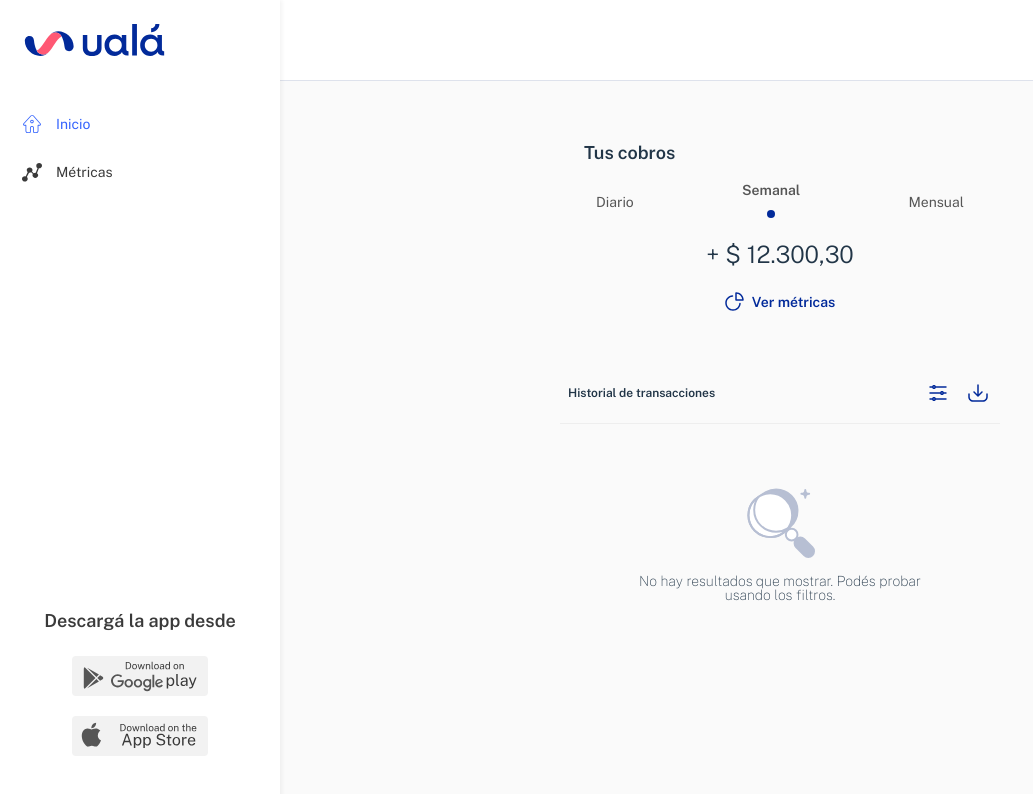
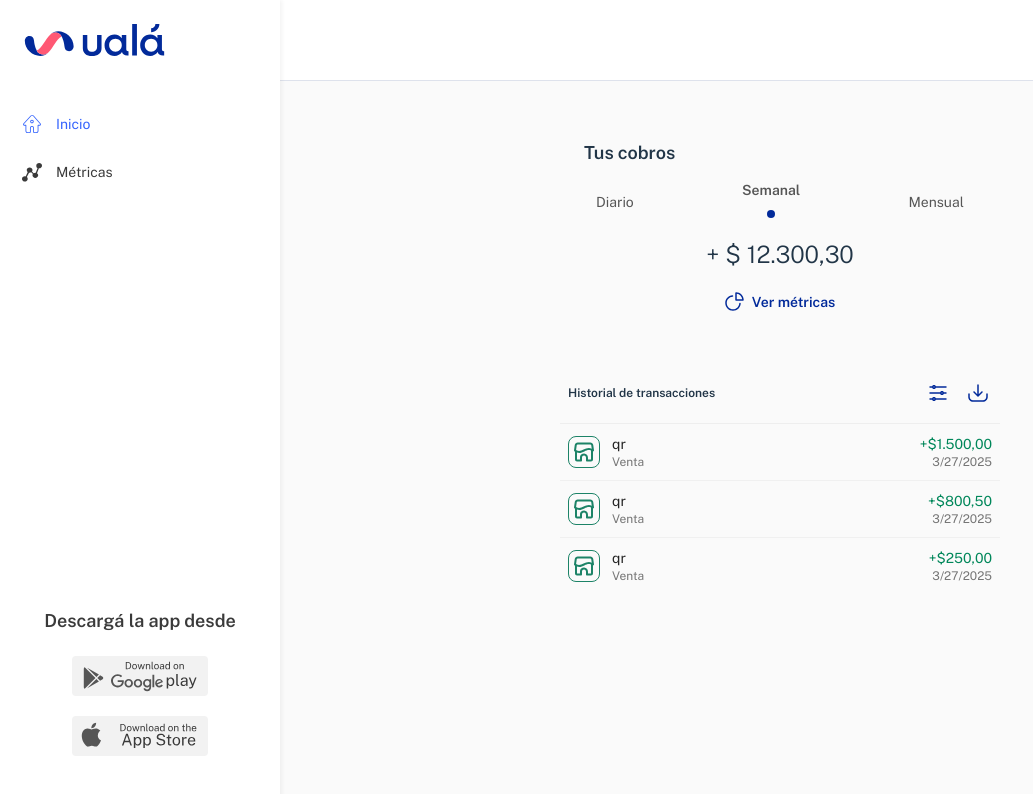
Before and after one commit to ccarlitoxs/uala-challenge, a React (Vite) app: page / in a window 1280 px wide. Shown: the top 794 px of the page, without its empty margins (0-1033 px from the left). Built offline with nearby package versions, Linux system fonts and the light colour scheme.

Commit message:
feat: Add utility function to capitalize the first letter of a string, update index.css with new color variables, and refactor TransactionList component for cleaner rendering

```diff
--- /dev/null
+++ b/src/helpers/utils.ts
@@ -0,0 +1,3 @@
+export const capitalizeFirstLetter = (string: string) => {
+    return string.charAt(0).toUpperCase() + string.slice(1).toLowerCase();
+};
--- a/src/index.css
+++ b/src/index.css
@@ -75,9 +75,15 @@
     --primary: #022a9a;
     --primary-hover: #022a9a90;
     --primary-light: #3564fd;
+    --primary-light-hover: #3564fd90;
+    --primary-dark: #002066;
+
     --background-main: #fafafa;
     --background-header: #ffffff;
     --background-drawer: #ffffff;
+    --background-calendar: #ffffff;
+    --background-calendar-range: #e7eeff;
+    --background-chips-select: #E0EDFF;
 
     --text-primary: #313643;
     --text-secondary: #f1f1f1;
--- a/src/screens/Home.tsx
+++ b/src/screens/Home.tsx
@@ -33,9 +33,7 @@ const Home = () => {
                     </ButtonPresets.TextPrimaryButton>
                 </MetricsContainer>
 
-                <TransactionList
-                // transactions={mockTransactions}
-                />
+                <TransactionList transactions={mockTransactions} />
             </DashboardContainer>
         </Dashboard>
     );
```
